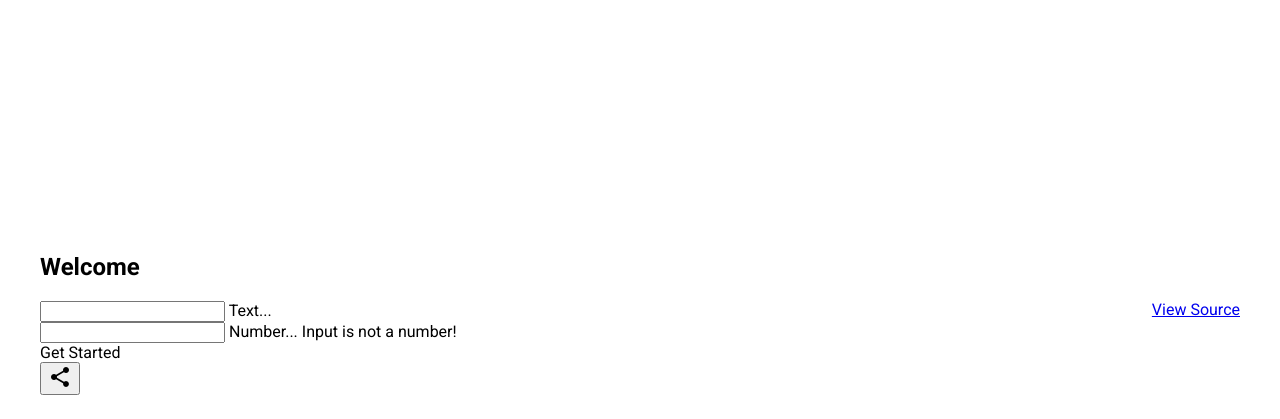
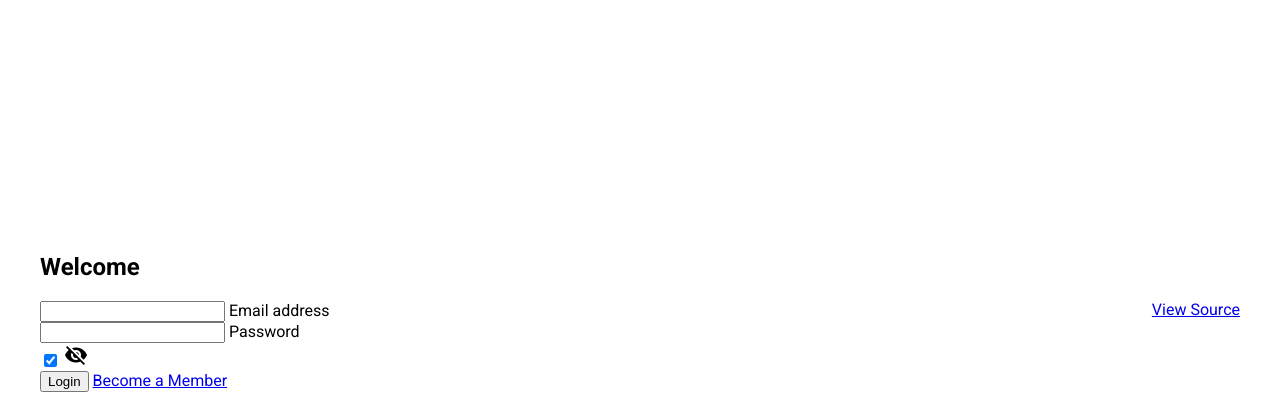
Before and after one commit to BridgeCityBicycleCoop/workstand, a Django app: template bikeshop_project/registration/templates/login.html in a window 1280 px wide. Shown: the part 441-860 px from the top of the page. After the commit the page ends 833 px from the top, so only its background shows below. Run offline with Django 3.2, Linux system fonts and the light colour scheme; the template is opened without the code that fills it: values that come from a table or form of the project are taken from there, others are empty; style sheets or scripts are compiled from the project's sources; some libraries are stand-ins or nearby versions.

Commit message:
Basic login form.

```diff
--- a/bikeshop_project/bikeshop/urls.py
+++ b/bikeshop_project/bikeshop/urls.py
@@ -15,11 +15,13 @@
 """
 from django.conf.urls import include, url
 from django.contrib import admin
+from django.contrib.auth.views import login
 from core import urls as core_urls
 from registration import urls as member_urls
 
 urlpatterns = [
     url(r'^', include(core_urls)),
+    url(r'^login/', login, {'template_name': 'login.html'}),
     url(r'^member/', include(member_urls)),
     url(r'^admin/', admin.site.urls),
 ]
--- a/bikeshop_project/registration/templates/login.html
+++ b/bikeshop_project/registration/templates/login.html
@@ -1,31 +1,68 @@
 {% extends 'base.html' %}
+
+{% load staticfiles compress %}
+
+{% block styles %}
+    {{ block.super }}
+    {% compress css %}
+    <link href="{% static 'vendor/material-design-lite/src/icon-toggle/_icon-toggle.scss' %}" rel="stylesheet" type="text/x-scss">
+    {% endcompress %}
+{% endblock %}
+
+{% block scripts %}
+    {{ block.super }}
+    <script>
+    var passwordToggle = document.getElementById('icon-toggle-1');
+    passwordToggle.addEventListener('change', function () {
+        toggle();
+    });
+
+    var passwordField = document.getElementById('password');
+
+    var toggle = function () {
+        if (passwordToggle.checked) {
+            passwordField.type = 'password';
+            passwordToggle.nextElementSibling.textContent = 'visibility_off'
+        }
+        else {
+            passwordField.type = 'text';
+            passwordToggle.nextElementSibling.textContent = 'visibility'
+        }
+    }
+    </script>
+{% endblock %}
+
+
 
 {% block content %}
 <div class="demo-graphs mdl-shadow--2dp mdl-color--white mdl-cell mdl-cell--8-col mdl-shadow--2dp">
     <h2 class="mdl-card__title-text">Welcome</h2>
-    <form action="#">
+    <form method="post">
+        {% if form.non_field_errors %}
+            <div>
+                <span class="error">{{ form.non_field_errors }}</span>
+            </div>
+        {% endif %}
+        {% csrf_token %}
       <div class="mdl-textfield mdl-js-textfield mdl-textfield--floating-label">
-        <input class="mdl-textfield__input" type="text" id="sample3">
-        <label class="mdl-textfield__label" for="sample3">Text...</label>
+        <input class="mdl-textfield__input" type="text" id="username" name="username">
+        <label class="mdl-textfield__label" for="username">Email address</label>
       </div>
+    <div class="mdl-textfield mdl-js-textfield mdl-textfield--floating-label">
+        <input class="mdl-textfield__input" type="password" id="password" name="password">
+        <label class="mdl-textfield__label" for="password">Password</label>
+    </div>
+    <label class="mdl-icon-toggle mdl-js-icon-toggle mdl-js-ripple-effect" for="icon-toggle-1">
+        <input type="checkbox" id="icon-toggle-1" class="mdl-icon-toggle__input" checked>
+        <i class="mdl-icon-toggle__label material-icons">visibility_off</i>
+    </label>
+    <div>
+        <button type="submit" class="mdl-button mdl-button--colored mdl-js-button mdl-js-ripple-effect">
+            Login
+        </button>
+        <a href="{% url 'signup' %}">Become a Member</a>
+    </div>
     </form>
-    <!-- Numeric Textfield with Floating Label -->
-    <form action="#">
-      <div class="mdl-textfield mdl-js-textfield mdl-textfield--floating-label">
-        <input class="mdl-textfield__input" type="text" pattern="-?[0-9]*(\.[0-9]+)?" id="sample4">
-        <label class="mdl-textfield__label" for="sample4">Number...</label>
-        <span class="mdl-textfield__error">Input is not a number!</span>
-      </div>
-    </form>
-  <div class="mdl-card__actions mdl-card--border">
-    <a class="mdl-button mdl-button--colored mdl-js-button mdl-js-ripple-effect">
-      Get Started
-    </a>
-  </div>
-  <div class="mdl-card__menu">
-    <button class="mdl-button mdl-button--icon mdl-js-button mdl-js-ripple-effect">
-      <i class="material-icons">share</i>
-    </button>
-  </div>
+
 </div>
 {% endblock %}
```
